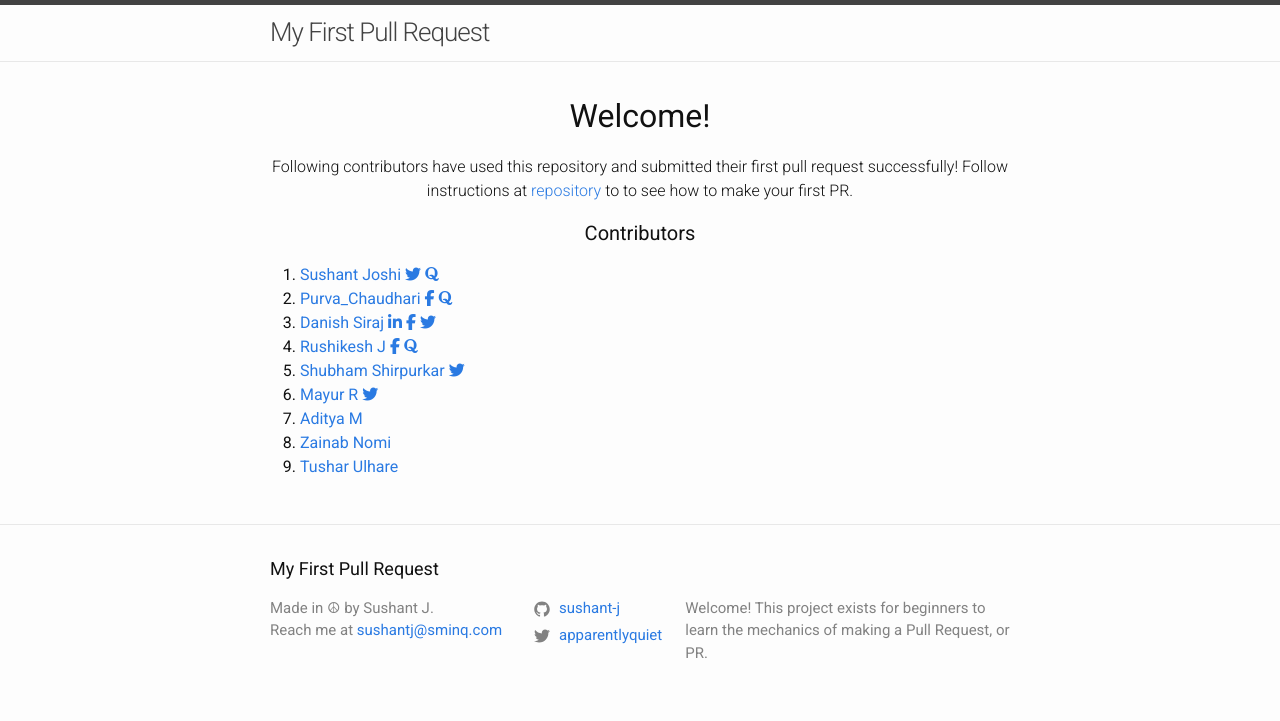
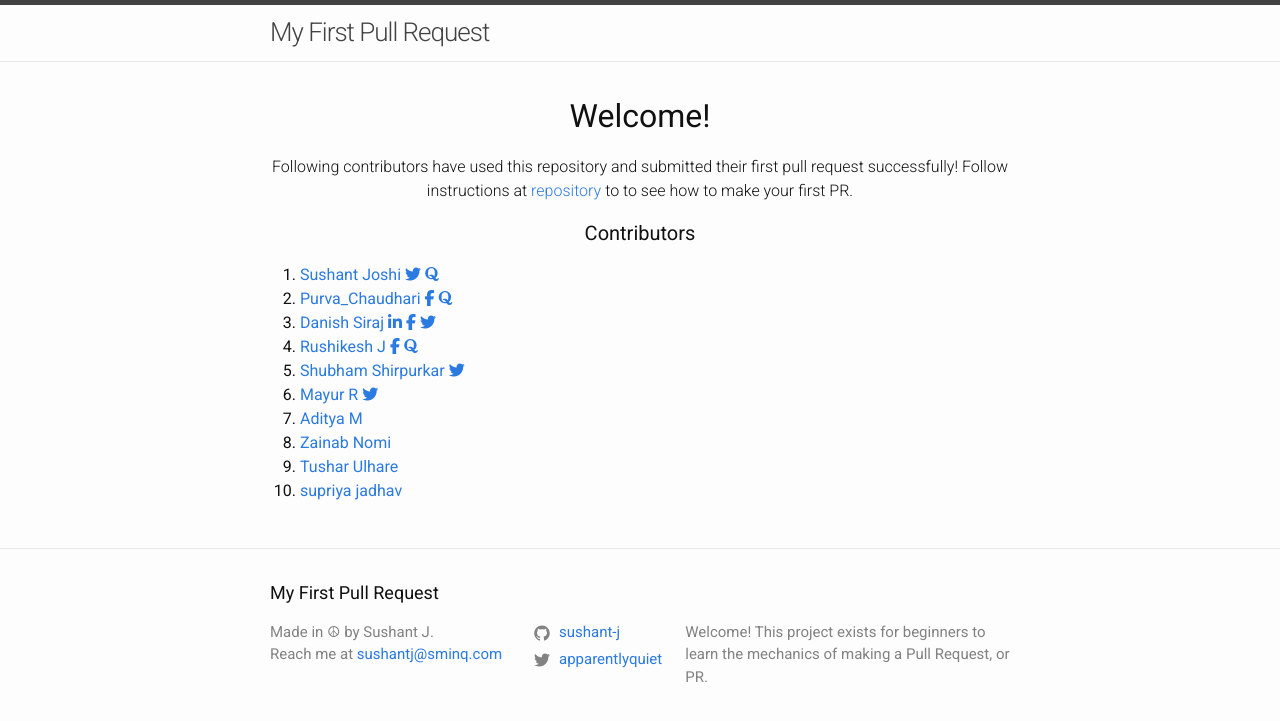
Before and after one commit to sushant-j/my-first-pull-request, a Jekyll site: the page built from index.md, in a window 1280 px wide. Shown: the top 721 px of the page. Built offline with Jekyll 4.4.1, drawn with Linux system fonts in a browser that asks for light colours; nearby versions of some CDN libraries.

Commit message:
added my name

```diff
--- a/_layouts/home.html
+++ b/_layouts/home.html
@@ -89,5 +89,12 @@ layout: default
         Tushar Ulhare
       </a>
     </li>
+
+
+     <li>
+      <a href="https://github.com/jadhavsup/">
+        supriya jadhav
+      </a>
+    </li>
   </ol>
 </div>
```
